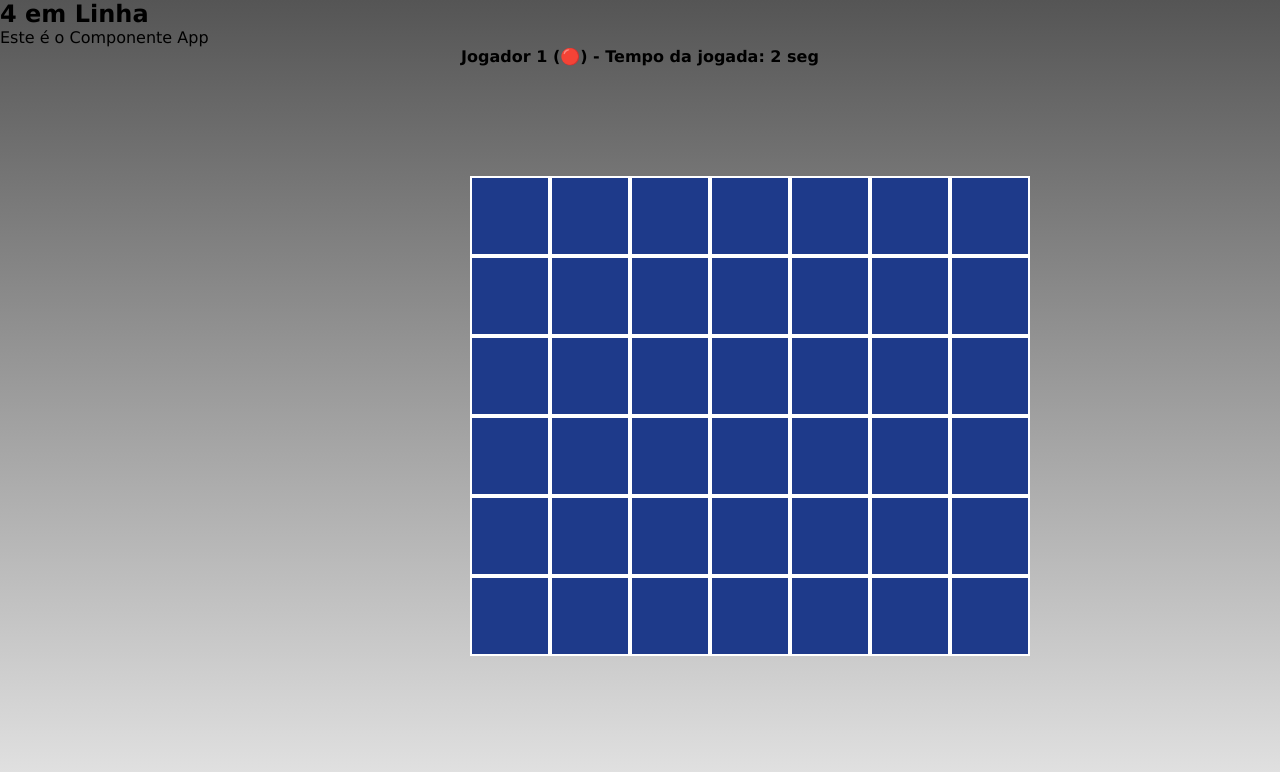
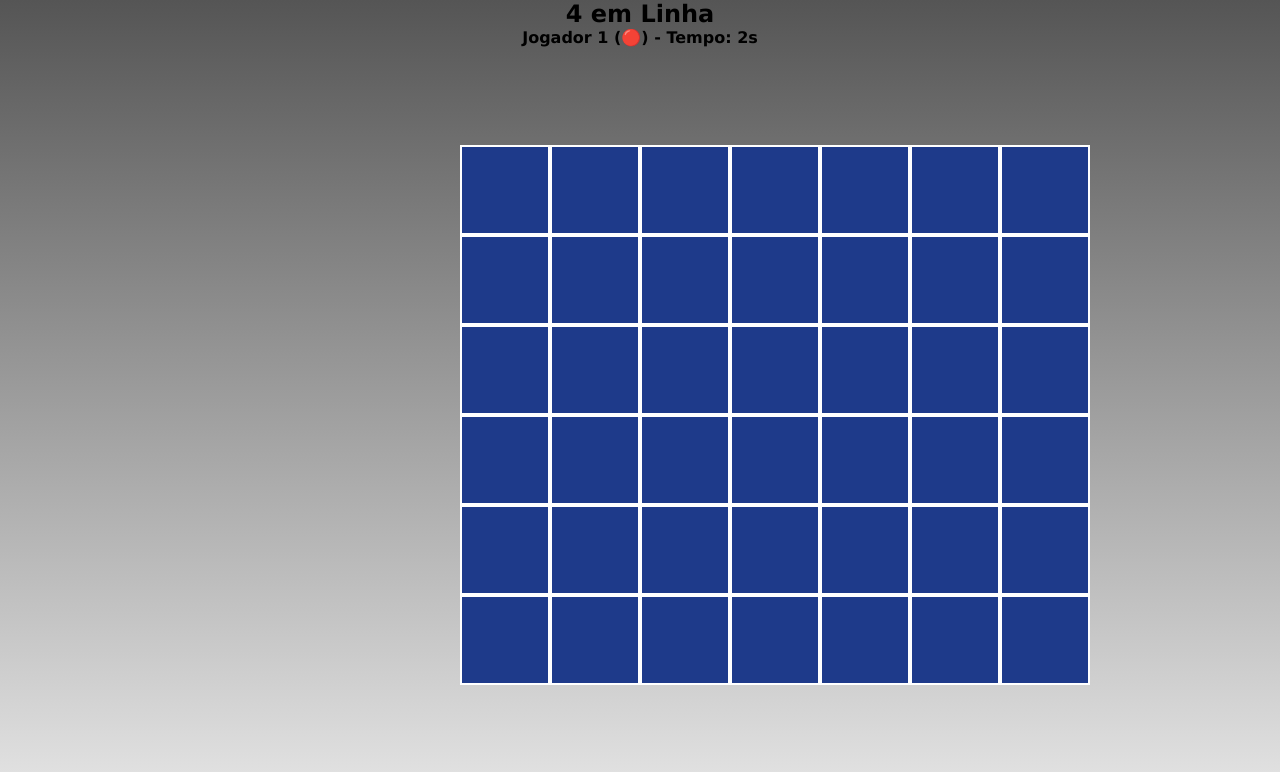
Before and after one commit to andremiguelmorais/TrabalhoLS, a React (Create React App) app in the folder Trabalho_Pratico_LS/: page / in a window 1280 px wide. Both pictures are taken after a click on the button "Iniciar Jogo". Shown: the top 772 px of the page. Built offline with nearby package versions, Linux system fonts and the light colour scheme.

Commit message:
Co-authored-by: rebelcat-the3 <rebelcat-the3@users.noreply.github.com> Co-authored-by: sandrcc <sandrcc@users.noreply.github.com>

```diff
--- a/Trabalho_Pratico_LS/package.json
+++ b/Trabalho_Pratico_LS/package.json
@@ -4,6 +4,7 @@
   "private": true,
   "dependencies": {
     "react": "^18.2.0",
+    "react-confetti": "^6.4.0",
     "react-dom": "^18.2.0",
     "react-scripts": "^5.0.1"
   },
--- a/Trabalho_Pratico_LS/src/App.js
+++ b/Trabalho_Pratico_LS/src/App.js
@@ -1,33 +1,18 @@
 import React, { useState } from "react";
-import "./assets/styles/App.css";
 import GameSetup from "./components/Game-Setup/GameSetup.component";
 import GameBoard from "./components/gameboard/GameBoard.component";
+import "./assets/styles/App.css";
 
 function App() {
-  const [gameConfig, setGameConfig] = useState(null);
-
-  // Quando o jogo começar, salva as configurações
-  const handleStartGame = (config) => {
-    setGameConfig(config);
-  };
+  const [config, setConfig] = useState(null);
 
   return (
-    <div>
-      <div id="container">
-        <h2>4 em Linha</h2>
-        <p>Este é o Componente App</p>
-      </div>
-
-      {!gameConfig ? (
-        <GameSetup onStartGame={handleStartGame} />
+    <div id="container">
+      <h2>4 em Linha</h2>
+      {!config ? (
+        <GameSetup onStartGame={setConfig} />
       ) : (
-        <GameBoard
-          opponent={gameConfig.opponent}
-          player1Name={gameConfig.player1Name}
-          player2Name={gameConfig.player2Name}
-          player1Color={gameConfig.player1Color}
-          player2Color={gameConfig.player2Color}
-        />
+        <GameBoard {...config} />
       )}
     </div>
   );
--- a/Trabalho_Pratico_LS/src/components/Game-Setup/GameSetup.component.jsx
+++ b/Trabalho_Pratico_LS/src/components/Game-Setup/GameSetup.component.jsx
@@ -1,6 +1,6 @@
 // src/components/GameSetup.jsx
 import React, { useState } from "react";
-
+import "./gamesetup.css";
 
 function GameSetup({ onStartGame }) {
   const [opponent, setOpponent] = useState("1"); // '1' jogador, '2' bot
--- /dev/null
+++ b/Trabalho_Pratico_LS/src/components/Game-Setup/gamesetup.css
@@ -0,0 +1,179 @@
+/**********************************************
+*** © Linguagens Script > DEIS > ISEC > IPC
+*** Jogo de Memória em React
+*** Estilos para control-panel.component.jsx
+**********************************************/
+#panel-control {
+    background-color: #f1f0f0;
+    box-shadow: 0px 0px 15px rgba(0, 0, 0, 0.8);
+    border-radius: 10px;
+    font-size: smaller;
+    color: grey;
+    width: 100%;
+    margin: 15px 0px;
+    border: 3px solid var(--globalColor);
+  }
+
+  #panel-control .form {
+    display: flex;
+    flex-direction: row;
+    justify-content: space-between;
+    align-items: center;
+    gap: 5px;
+  }
+
+  #panel-control .form,
+  #panel-control .form-metadata {
+    width: 100%;
+    padding: 10px 20px;
+  }
+
+  #panel-control .form-metadata {
+    display: grid;
+    grid-template-columns: auto auto;
+    grid-gap: 5px;
+    width: 100%;
+  }
+  #panel-control
+    .form-metadata:has(#message.hide + :not(.list-item.gameStarted)) {
+    grid-template-columns: auto;
+  }
+
+  #panel-control
+    .form-metadata
+    #message:not(.hide):has(+ .list-item.gameStarted) {
+    display: none;
+  }
+
+  #panel-control .list-item.gameStarted {
+    display: flex;
+    flex-direction: row;
+    align-items: center;
+    gap: 2px;
+  }
+  #panel-control .list-item:not(.gameStarted) {
+    display: none;
+  }
+
+  #message.hide {
+    display: none;
+  }
+
+  #panel-control .left {
+    justify-self: left;
+  }
+
+  #panel-control .right {
+    justify-self: end;
+  }
+
+  #panel-control .form-group {
+    border: 0;
+    margin: 0;
+    padding: 0;
+    justify-self: left;
+  }
+
+  #panel-control .form-info {
+    display: grid;
+    grid-template-columns: auto auto;
+    width: 100%;
+    list-style-type: none;
+  }
+
+  #panel-control #message {
+    color: var(--messageColor);
+    font-weight: bolder;
+  }
+
+  #game {
+    width: 80%;
+    min-width: 200px;
+    margin: 0 auto;
+    padding-top: 10px;
+    padding-bottom: 20px;
+    grid-template-columns: auto auto auto;
+    gap: 10px;
+    display: grid;
+    justify-content: center;
+    perspective: 1000px;
+    user-select: none;
+
+  }
+
+  #game.avancado {
+    width: 80%;
+    grid-template-columns: auto auto auto auto auto;
+  }
+
+  #game.intermedio {
+    width: 80%;
+    grid-template-columns: auto auto auto auto;
+  }
+
+  #btPlay {
+    border: 1px solid #5e5858;
+    background-color: #5eac52;
+    color: white;
+    cursor: pointer;
+    box-shadow: 0px 0px 15px rgba(0, 0, 0, 0.4);
+    justify-self: end;
+  }
+  #btPlay:hover {
+    background: rgba(0, 0, 0, 0.1);
+    border: 1px solid #751d1d;
+    background: var(--globalColor);
+  }
+
+  #btPlay:disabled,
+  #btPlay:disabled:hover {
+    background: rgba(0, 0, 0, 0.1);
+    color: rgba(0, 0, 0, 0.1);
+    border: 1px solid rgba(0, 0, 0, 0.1);
+    cursor: inherit;
+  }
+
+  #gameTime,
+  #points {
+    background-color: grey;
+    color: white;
+    font-weight: bolder;
+    margin-left: 5px;
+    width: 45px;
+    text-align: right;
+    display: inline-block;
+  }
+  #points {
+    width: 65px;
+    text-align: left;
+    background-color: transparent;
+    color: var(--globalColor);
+  }
+
+  button:hover {
+    background: rgba(0, 0, 0, 0.1);
+    border: 2px solid grey;
+  }
+
+  #panel-control #top10 {
+    grid-column: 2 / -1;
+  }
+
+  .hide {
+    display: none;
+  }
+  #container {
+    text-align: center;
+    margin-bottom: 20px;
+  }
+
+  form {
+    text-align: center;
+    margin-top: 20px;
+  }
+
+  button {
+    padding: 10px;
+    font-size: 16px;
+    cursor: pointer;
+  }
--- a/Trabalho_Pratico_LS/src/components/control-panel/control-panel.css
+++ /dev/null
@@ -1,179 +0,0 @@
-/**********************************************
-*** © Linguagens Script > DEIS > ISEC > IPC
-*** Jogo de Memória em React
-*** Estilos para control-panel.component.jsx
-**********************************************/
-#panel-control {
-    background-color: #f1f0f0;
-    box-shadow: 0px 0px 15px rgba(0, 0, 0, 0.8);
-    border-radius: 10px;
-    font-size: smaller;
-    color: grey;
-    width: 100%;
-    margin: 15px 0px;
-    border: 3px solid var(--globalColor);
-  }
-
-  #panel-control .form {
-    display: flex;
-    flex-direction: row;
-    justify-content: space-between;
-    align-items: center;
-    gap: 5px;
-  }
-
-  #panel-control .form,
-  #panel-control .form-metadata {
-    width: 100%;
-    padding: 10px 20px;
-  }
-
-  #panel-control .form-metadata {
-    display: grid;
-    grid-template-columns: auto auto;
-    grid-gap: 5px;
-    width: 100%;
-  }
-  #panel-control
-    .form-metadata:has(#message.hide + :not(.list-item.gameStarted)) {
-    grid-template-columns: auto;
-  }
-
-  #panel-control
-    .form-metadata
-    #message:not(.hide):has(+ .list-item.gameStarted) {
-    display: none;
-  }
-
-  #panel-control .list-item.gameStarted {
-    display: flex;
-    flex-direction: row;
-    align-items: center;
-    gap: 2px;
-  }
-  #panel-control .list-item:not(.gameStarted) {
-    display: none;
-  }
-
-  #message.hide {
-    display: none;
-  }
-
-  #panel-control .left {
-    justify-self: left;
-  }
-
-  #panel-control .right {
-    justify-self: end;
-  }
-
-  #panel-control .form-group {
-    border: 0;
-    margin: 0;
-    padding: 0;
-    justify-self: left;
-  }
-
-  #panel-control .form-info {
-    display: grid;
-    grid-template-columns: auto auto;
-    width: 100%;
-    list-style-type: none;
-  }
-
-  #panel-control #message {
-    color: var(--messageColor);
-    font-weight: bolder;
-  }
-
-  #game {
-    width: 80%;
-    min-width: 200px;
-    margin: 0 auto;
-    padding-top: 10px;
-    padding-bottom: 20px;
-    grid-template-columns: auto auto auto;
-    gap: 10px;
-    display: grid;
-    justify-content: center;
-    perspective: 1000px;
-    user-select: none;
-
-  }
-
-  #game.avancado {
-    width: 80%;
-    grid-template-columns: auto auto auto auto auto;
-  }
-
-  #game.intermedio {
-    width: 80%;
-    grid-template-columns: auto auto auto auto;
-  }
-
-  #btPlay {
-    border: 1px solid #5e5858;
-    background-color: #5eac52;
-    color: white;
-    cursor: pointer;
-    box-shadow: 0px 0px 15px rgba(0, 0, 0, 0.4);
-    justify-self: end;
-  }
-  #btPlay:hover {
-    background: rgba(0, 0, 0, 0.1);
-    border: 1px solid #751d1d;
-    background: var(--globalColor);
-  }
-
-  #btPlay:disabled,
-  #btPlay:disabled:hover {
-    background: rgba(0, 0, 0, 0.1);
-    color: rgba(0, 0, 0, 0.1);
-    border: 1px solid rgba(0, 0, 0, 0.1);
-    cursor: inherit;
-  }
-
-  #gameTime,
-  #points {
-    background-color: grey;
-    color: white;
-    font-weight: bolder;
-    margin-left: 5px;
-    width: 45px;
-    text-align: right;
-    display: inline-block;
-  }
-  #points {
-    width: 65px;
-    text-align: left;
-    background-color: transparent;
-    color: var(--globalColor);
-  }
-
-  button:hover {
-    background: rgba(0, 0, 0, 0.1);
-    border: 2px solid grey;
-  }
-
-  #panel-control #top10 {
-    grid-column: 2 / -1;
-  }
-
-  .hide {
-    display: none;
-  }
-  #container {
-    text-align: center;
-    margin-bottom: 20px;
-  }
-
-  form {
-    text-align: center;
-    margin-top: 20px;
-  }
-
-  button {
-    padding: 10px;
-    font-size: 16px;
-    cursor: pointer;
-  }
--- a/Trabalho_Pratico_LS/src/components/gameboard/GameBoard.component.jsx
+++ b/Trabalho_Pratico_LS/src/components/gameboard/GameBoard.component.jsx
@@ -1,22 +1,24 @@
 import React, { useState, useEffect } from "react";
+import WinnerModal from "../Confetis/WinnerModal.component";
 import "./game-board.css";
 
 const ROWS = 6;
 const COLS = 7;
 
 function GameBoard({ opponent, player1Name, player2Name, player1Color, player2Color }) {
-  // Inicia com player aleatório
-  const getRandomStartingPlayer = () => {
-    return Math.random() < 0.5
+  const getRandomStartingPlayer = () =>
+    Math.random() < 0.5
       ? { name: player1Name, color: player1Color }
       : { name: player2Name, color: player2Color };
-  };
 
-  const [board, setBoard] = useState(Array(ROWS).fill().map(() => Array(COLS).fill(null)));
+  const [board, setBoard] = useState(
+    Array(ROWS).fill().map(() => Array(COLS).fill(null))
+  );
   const [currentPlayer, setCurrentPlayer] = useState(getRandomStartingPlayer());
   const [gameOver, setGameOver] = useState(false);
   const [highlightedCol, setHighlightedCol] = useState(null);
   const [timeElapsed, setTimeElapsed] = useState(0);
+  const [winner, setWinner] = useState(null);
 
   const resetGame = () => {
     setBoard(Array(ROWS).fill().map(() => Array(COLS).fill(null)));
@@ -24,20 +26,22 @@ function GameBoard({ opponent, player1Name, player2Name, player1Color, player2Co
     setGameOver(false);
     setHighlightedCol(null);
     setTimeElapsed(0);
+    setWinner(null);
   };
 
   const handleColumnClick = (colIndex) => {
     if (gameOver) return;
-
     for (let row = ROWS - 1; row >= 0; row--) {
       if (!board[row][colIndex]) {
         const newBoard = board.map((r) => [...r]);
         newBoard[row][colIndex] = currentPlayer.color;
         setBoard(newBoard);
         checkForWinner(newBoard, row, colIndex);
-        setCurrentPlayer(currentPlayer.color === player1Color
-          ? { name: player2Name, color: player2Color }
-          : { name: player1Name, color: player1Color });
+        setCurrentPlayer(
+          currentPlayer.color === player1Color
+            ? { name: player2Name, color: player2Color }
+            : { name: player1Name, color: player1Color }
+        );
         setTimeElapsed(0);
         break;
       }
@@ -45,123 +49,111 @@ function GameBoard({ opponent, player1Name, player2Name, player1Color, player2Co
   };
 
   const checkForWinner = (newBoard, row, col) => {
-    if (
-      checkDirection(newBoard, row, col, 0, 1) ||
-      checkDirection(newBoard, row, col, 0, -1) ||
-      checkDirection(newBoard, row, col, 1, 0) ||
-      checkDirection(newBoard, row, col, 1, 1) ||
-      checkDirection(newBoard, row, col, 1, -1)
-    ) {
+    const dirs = [
+      [0, 1],
+      [1, 0],
+      [1, 1],
+      [1, -1]
+    ];
+    if (dirs.some(([dx, dy]) => checkDirection(newBoard, row, col, dx, dy))) {
       setGameOver(true);
-      alert(`${currentPlayer.name} venceu!`);
+      setWinner(currentPlayer.name);
     }
   };
 
-  const checkDirection = (board, row, col, rowDir, colDir) => {
+  const checkDirection = (board, row, col, dx, dy) => {
     let count = 1;
-
-    for (let i = 1; i < 4; i++) {
-      const r = row + i * rowDir;
-      const c = col + i * colDir;
-      if (r >= 0 && r < ROWS && c >= 0 && c < COLS && board[r][c] === currentPlayer.color) {
-        count++;
-      } else break;
+    for (let dir of [1, -1]) {
+      for (let i = 1; i < 4; i++) {
+        const r = row + i * dx * dir;
+        const c = col + i * dy * dir;
+        if (
+          r >= 0 &&
+          r < ROWS &&
+          c >= 0 &&
+          c < COLS &&
+          board[r][c] === currentPlayer.color
+        ) {
+          count++;
+        } else break;
+      }
     }
-
-    for (let i = 1; i < 4; i++) {
-      const r = row - i * rowDir;
-      const c = col - i * colDir;
-      if (r >= 0 && r < ROWS && c >= 0 && c < COLS && board[r][c] === currentPlayer.color) {
-        count++;
-      } else break;
-    }
-
     return count >= 4;
   };
 
-  const botPlay = () => {
-    if (gameOver || currentPlayer.color !== player2Color) return;
+  // Bot simples
+  useEffect(() => {
+    if (opponent === "2" && currentPlayer.color === player2Color && !gameOver) {
+      const t = setTimeout(() => handleColumnClick(Math.floor(Math.random() * COLS)), 500);
+      return () => clearTimeout(t);
+    }
+  }, [currentPlayer, opponent, board, gameOver]);
 
-    let colIndex = -1;
-    for (let col = 0; col < COLS; col++) {
-      for (let row = ROWS - 1; row >= 0; row--) {
-        if (!board[row][col]) {
-          colIndex = col;
-          break;
+  // Timer de 10s
+  useEffect(() => {
+    if (gameOver) return;
+    setTimeElapsed(0);
+    const interval = setInterval(() => {
+      setTimeElapsed((t) => {
+        if (t >= 10) {
+          setCurrentPlayer((p) =>
+            p.color === player1Color
+              ? { name: player2Name, color: player2Color }
+              : { name: player1Name, color: player1Color }
+          );
+          return 0;
         }
-      }
-      if (colIndex !== -1) break;
-    }
+        return t + 1;
+      });
+    }, 1000);
+    return () => clearInterval(interval);
+  }, [currentPlayer, gameOver, player1Color, player2Color, player1Name, player2Name]);
 
-    if (colIndex !== -1) {
-      handleColumnClick(colIndex);
-    }
+  const handleMouseMove = (e) => {
+    const rect = e.currentTarget.getBoundingClientRect();
+    const x = e.clientX - rect.left;
+    const colWidth = rect.width / COLS;
+    setHighlightedCol(Math.floor(x / colWidth));
   };
 
-  useEffect(() => {
-    if (opponent === '2' && currentPlayer.color === player2Color) {
-      const timeout = setTimeout(() => {
-        botPlay();
-      }, 500);
-      return () => clearTimeout(timeout);
-    }
-  }, [currentPlayer, opponent, board]);
-
-  useEffect(() => {
-    if (gameOver) return;
-
-    setTimeElapsed(0);
-
-    const interval = setInterval(() => {
-      setTimeElapsed(prev => {
-        if (prev >= 10) {
-          setCurrentPlayer(currentPlayer.color === player1Color
-            ? { name: player2Name, color: player2Color }
-            : { name: player1Name, color: player1Color });
-          return 0;
-        }
-        return prev + 1;
-      });
-    }, 1000);
-
-    return () => clearInterval(interval);
-  }, [currentPlayer, gameOver]);
-
-  const handleMouseMove = (e) => {
-    const boardRect = e.currentTarget.getBoundingClientRect();
-    const x = e.clientX - boardRect.left;
-    const colWidth = boardRect.width / COLS;
-    const colIndex = Math.floor(x / colWidth);
-    setHighlightedCol(colIndex);
-  };
-
-  const getColorStyle = (color) => {
-    switch (color) {
-      case '🔴': return 'red';
-      case '🟡': return 'yellow';
-      case '🔵': return 'blue';
-      default: return color || 'gray';
+  const getColorStyle = (c) => {
+    switch (c) {
+      case "🔴":
+        return "red";
+      case "🟡":
+        return "yellow";
+      case "🔵":
+        return "blue";
+      default:
+        return c || "gray";
     }
   };
 
   return (
     <div>
+      {/* Modal com confetti */}
+      {winner && (
+        <WinnerModal winner={winner} onClose={() => setWinner(null)} />
+      )}
+
       <div className="game-info">
         {gameOver
-          ? "Jogo encerrado"
-          : `${currentPlayer.name} (${currentPlayer.color}) - Tempo da jogada: ${timeElapsed} seg`}
+          ? `Jogo encerrado - Vencedor: ${winner}`
+          : `${currentPlayer.name} (${currentPlayer.color}) - Tempo: ${timeElapsed}s`}
       </div>
 
       <div className="game-board" onMouseMove={handleMouseMove}>
-        {board.map((row, rowIndex) => (
-          <div key={rowIndex} className="board-row">
-            {row.map((cell, colIndex) => (
+        {board.map((row, r) => (
+          <div key={r} className="board-row">
+            {row.map((cell, c) => (
               <div
-                key={colIndex}
-                onClick={() => handleColumnClick(colIndex)}
+                key={c}
+                className={`board-cell ${
+                  highlightedCol === c ? "highlighted" : ""
+                } ${gameOver ? "disabled" : ""}`}
+                onClick={() => handleColumnClick(c)}
                 onDragOver={(e) => e.preventDefault()}
-                onDrop={() => handleColumnClick(colIndex)}
-                className={`board-cell ${highlightedCol === colIndex ? 'highlighted' : ''} ${gameOver ? 'disabled' : ''}`}
+                onDrop={() => handleColumnClick(c)}
                 style={{ color: cell ? getColorStyle(cell) : undefined }}
               >
                 {cell}
@@ -169,16 +161,6 @@ function GameBoard({ opponent, player1Name, player2Name, player1Color, player2Co
             ))}
           </div>
         ))}
-
-        {highlightedCol !== null && (
-         <div
-  className="highlight-piece"
-  style={{
-    left: `calc(${(100 / COLS) * highlightedCol}% - 20px)`, // Ajuste de centralização
-    backgroundColor: getColorStyle(currentPlayer.color)
-  }}
-></div>
-        )}
       </div>
 
       {gameOver && (
--- a/Trabalho_Pratico_LS/src/components/gameboard/game-board.css
+++ b/Trabalho_Pratico_LS/src/components/gameboard/game-board.css
@@ -9,22 +9,22 @@
 }
 
 .draggable-piece {
-  width: 60px;
-  height: 60px;
+  width: 70px;
+  height: 70px;
   border-radius: 50%;
   border: 2px solid white;
   margin: 0 auto 10px;
   display: flex;
   align-items: center;
   justify-content: center;
-  font-size: 30px;
+  font-size: 40px;
   cursor: grab;
 }
 
 .game-board {
   position: relative;
-padding-left: 470px;
-padding-top: 100px;
+padding-left: 460px;
+padding-top: 88px;
 
 }
 
@@ -33,14 +33,14 @@ padding-top: 100px;
 }
 
 .board-cell {
-  width: 80px;
-  height: 80px;
+  width: 90px;
+  height: 90px;
   background-color: #1e3a8a;
   border: 2px solid white;
   display: flex;
   align-items: center;
   justify-content: center;
-  font-size: 45px;
+  font-size: 47px;
   cursor: pointer;
   transition: background-color 0.3s ease;
 
```
Also changed, not shown: Trabalho_Pratico_LS/src/components/Confetis/WinnerModal.component.jsx (added, +20 -0 lines), Trabalho_Pratico_LS/src/components/Confetis/modal.css (added, +29 -0 lines), 1 other file (tests, documents, lock files or other folders).
